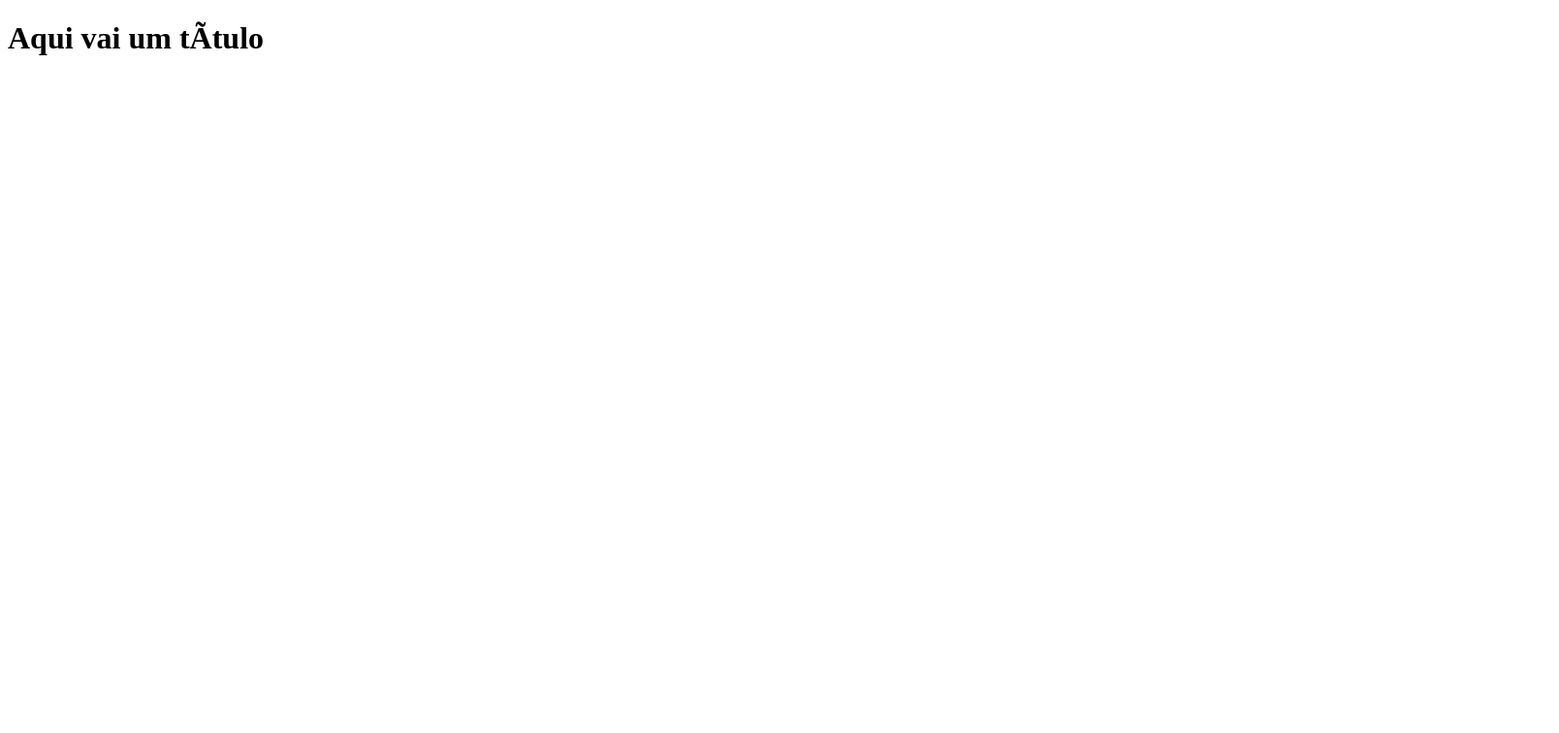
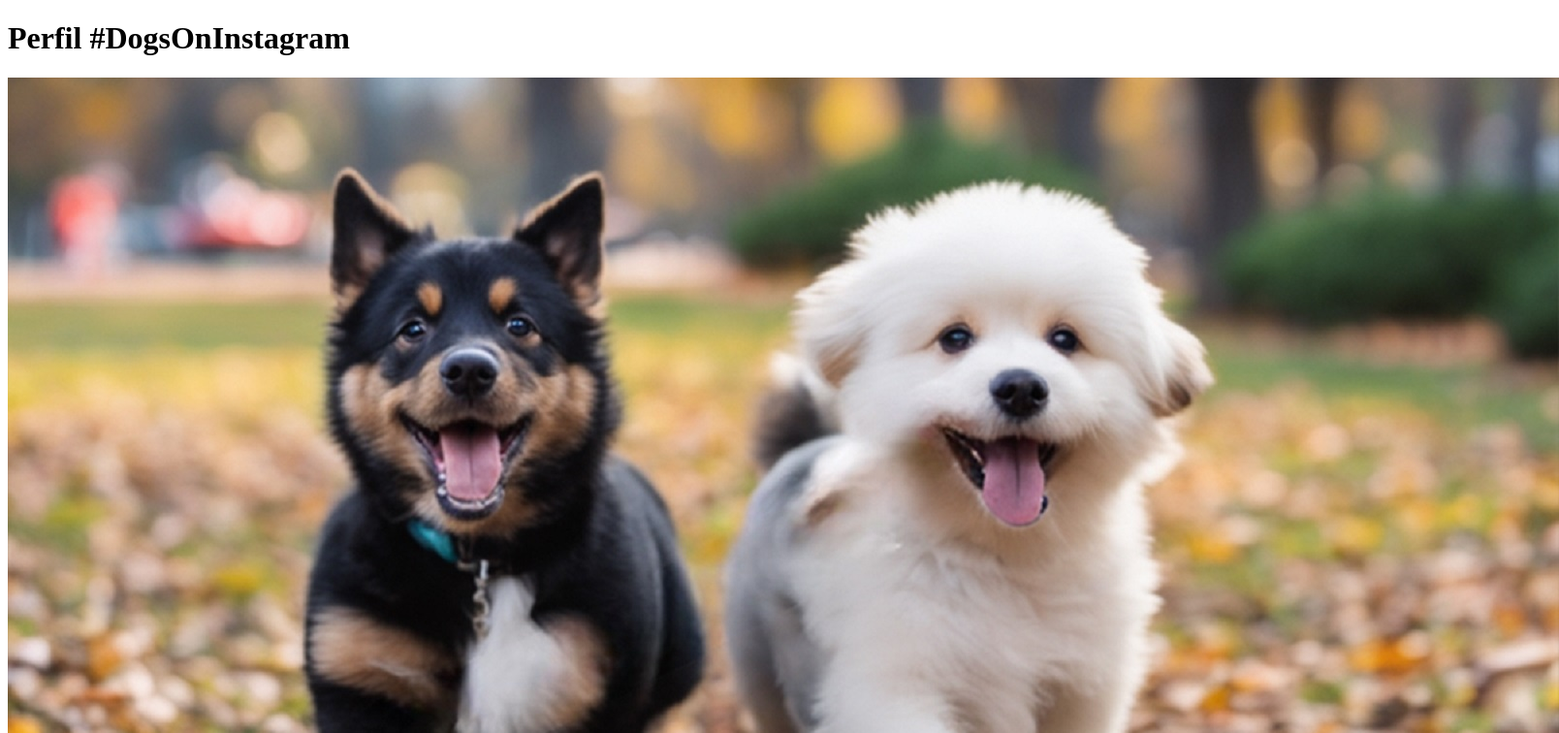
Before and after one commit to Filipeck/caminho_front, a plain HTML site: page Descomplica/index.html in a window 1280 px wide. Shown: the top 756 px of the page at 97% size, 1608 px wide, since content can reach past the window. Drawn offline with Linux system fonts and the light colour scheme.

Commit message:
dogsInstagram fim

```diff
--- a/Descomplica/index.html
+++ b/Descomplica/index.html
@@ -4,7 +4,7 @@
 
 <head>
 
-<title>Título da página</title>
+<title>Fanpage de Cachorrinho</title>
 
 <meta charset=“utf-8”>
 
@@ -12,7 +12,9 @@
 
 <body>
 
-<h1>Aqui vai um título</h1>
+<h1>Perfil #DogsOnInstagram</h1>
+
+<img src="./image/Cute-dogs.jpg" />
 
 </body>
 
```
Also changed, not shown: Descomplica/image/Cute-dogs.jpg (added).
